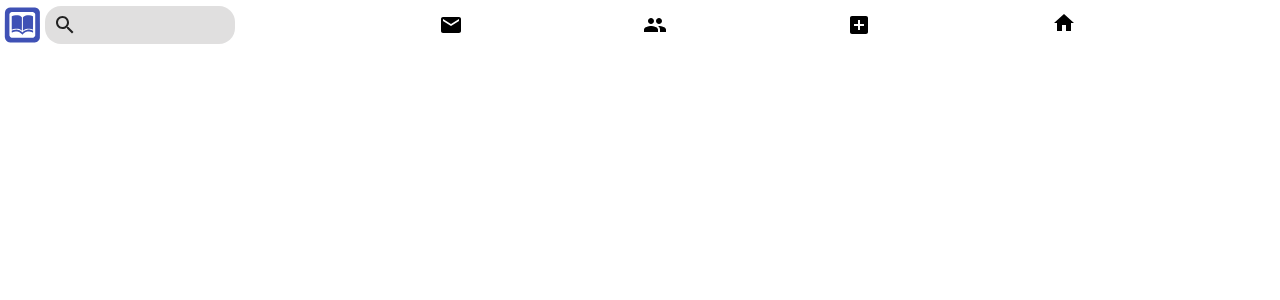
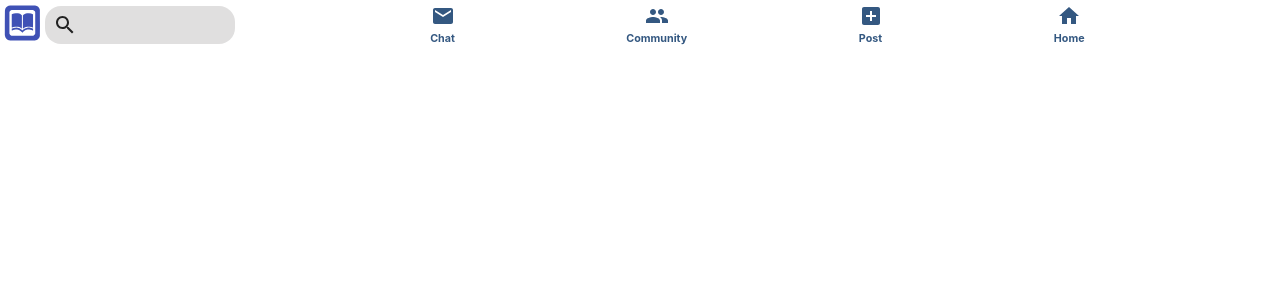
Before and after one commit to Sedki-Sghairi/chatspace, a React (Create React App) app: page / in a window 1280 px wide. Shown: the top 300 px of the page. Built offline with nearby package versions, Linux system fonts and the light colour scheme.

Commit message:
style header links for bigger screens

```diff
--- a/src/Header.js
+++ b/src/Header.js
@@ -10,7 +10,9 @@ const Header = () => {
 	return (
 		<div className="header">
 			<div className="header__left">
-				<img src="/images/logo.svg" alt="" />
+				<a href="/">
+					<img src="/images/logo.svg" alt="logo" />
+				</a>
 				<div className="header__search">
 					<SearchIcon />
 					<input type="text" />
--- a/src/HeaderOption.js
+++ b/src/HeaderOption.js
@@ -3,18 +3,14 @@ import './headerOption.css';
 
 const HeaderOption = ({ Icon, title, myStyle }) => {
 	return (
-		<div className="headerOption">
-			{myStyle ? (
-				Icon && (
-					<div className={myStyle}>
-						<Icon />
-					</div>
-				)
-			) : (
-				Icon && <Icon />
+		<>
+			{Icon && (
+				<a href="/" className={(myStyle ? myStyle : '') + ' headerOption'}>
+					<Icon />
+					<h6>{title}</h6>
+				</a>
 			)}
-			<h6>{title}</h6>
-		</div>
+		</>
 	);
 };
 
--- a/src/header.css
+++ b/src/header.css
@@ -11,7 +11,7 @@
 	display: flex;
 	align-items: center;
 }
-.header__left > img {
+.header__left img {
 	object-fit: contain;
 	height: 40px;
 }
@@ -46,6 +46,7 @@
 	text-transform: capitalize;
 	display: flex;
 	justify-content: space-evenly;
+	align-items: center;
 	flex: 1;
 }
 .home {
@@ -58,7 +59,7 @@
 	.header__search > input:focus {
 		width: 159px;
 	}
-	.header__left > img {
+	.header__left img {
 		margin: .15rem;
 	}
 	.home {
--- a/src/headerOption.css
+++ b/src/headerOption.css
@@ -1,9 +1,26 @@
 .headerOption {
-	display: flex;
-	flex-direction: column;
-	justify-content: space-evenly;
 	align-items: center;
+	color: rgb(52, 88, 129);
+	transition: all .2s linear;
+	text-decoration: none;
+	cursor: pointer;
+	outline: none;
+	text-align: center;
 }
-.headerOption > h6 {
+
+.headerOption:focus {
+	border-bottom: rgb(52, 88, 129) solid 1.5px;
+}
+.headerOption:hover {
+	color: rgb(48, 65, 85);
+}
+
+.headerOption h6 {
 	display: none;
 }
+@media (min-width: 500px) {
+	.headerOption h6 {
+		display: block;
+		padding-bottom: 2px;
+	}
+}
```
